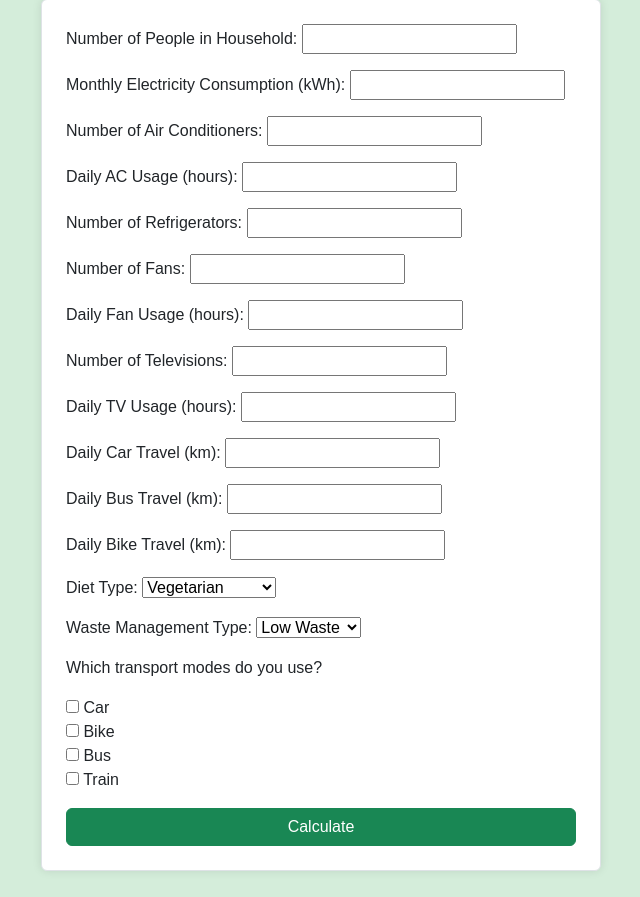
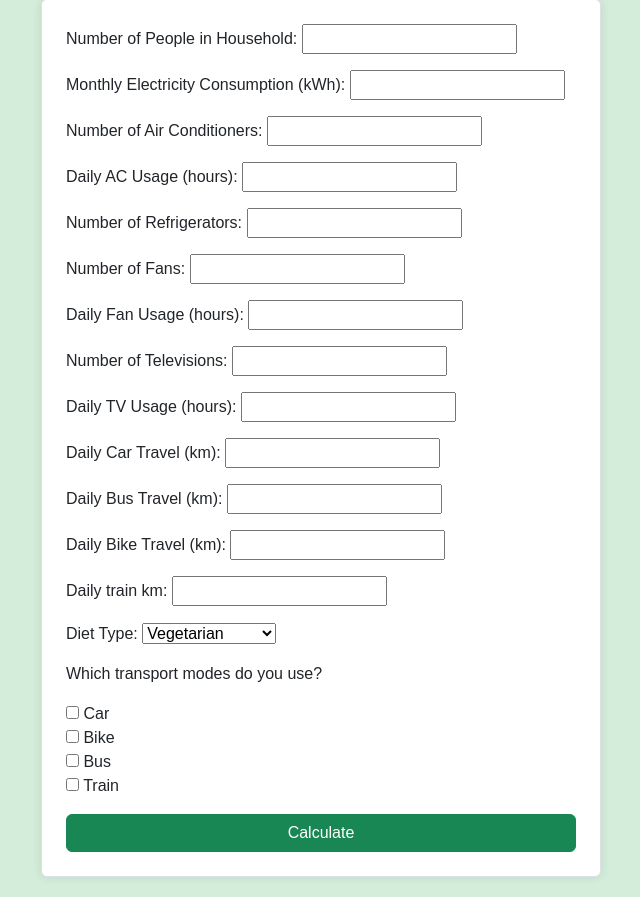
Before and after one commit to Stephen13-05/Ecosense360, a Django app: page /carbon/carbon/ in a window 1280 px wide. Shown: the part 115-1012 px from the top of the page, without its empty margins (319-959 px from the left). Before the commit the page ends 985 px from the top, so only its background shows below. Run offline with Django 5.2, Linux system fonts and the light colour scheme; parts of the project's set-up code (start-up, migrations or seed data) failed here and were passed over.

Commit message:
results displayed successfully

```diff
--- a/ecosense/Carbon/forms.py
+++ b/ecosense/Carbon/forms.py
@@ -13,7 +13,7 @@ class CarbonFootprintForm(forms.ModelForm):
         model = CarbonFootprintRecord
         fields = [
             'num_people', 'monthly_kwh', 'num_ac', 'ac_hours', 'num_fridge', 'num_fans', 'fan_hours', 'num_tv', 'tv_hours',
-            'daily_car_km', 'daily_bus_km', 'daily_bike_km', 'diet_type', 'waste_type'
+            'daily_car_km', 'daily_bus_km', 'daily_bike_km', 'daily_train_km', 'diet_type'
         ]
         labels = {
             'num_people': 'Number of People in Household',
@@ -29,9 +29,7 @@ class CarbonFootprintForm(forms.ModelForm):
             'daily_bus_km': 'Daily Bus Travel (km)',
             'daily_bike_km': 'Daily Bike Travel (km)',
             'diet_type': 'Diet Type',
-            'waste_type': 'Waste Management Type'
         }
         widgets = {
             'diet_type': forms.Select(choices=[('veg', 'Vegetarian'), ('nonveg', 'Non-Vegetarian')]),
-            'waste_type': forms.Select(choices=[('low', 'Low Waste'), ('high', 'High Waste')]),
         }
--- a/ecosense/Carbon/models.py
+++ b/ecosense/Carbon/models.py
@@ -13,8 +13,8 @@ class CarbonFootprintRecord(models.Model):
     daily_car_km = models.IntegerField()
     daily_bus_km = models.IntegerField()
     daily_bike_km = models.IntegerField()
+    daily_train_km = models.FloatField(null=True, blank=True)
     diet_type = models.CharField(max_length=10)
-    waste_type = models.CharField(max_length=10)
     total_footprint = models.FloatField()
 
     created_at = models.DateTimeField(auto_now_add=True)
--- a/ecosense/Carbon/views.py
+++ b/ecosense/Carbon/views.py
@@ -1,4 +1,4 @@
-from django.shortcuts import render
+from django.shortcuts import render, redirect
 from .forms import CarbonFootprintForm
 from .models import CarbonFootprintRecord
 
@@ -15,8 +15,6 @@ DIET_EMISSIONS = {
     'pesc': 170,  # Pescatarian (~2 tons CO₂ per year)
     'nonveg': 250  # Non-Vegetarian (~3 tons CO₂ per year)
 }
-
-WASTE_EMISSIONS = {'recycle': 5, 'normal': 60}  # kg CO₂ per month
 
 # Appliance Power Ratings (Watts)
 APPLIANCE_POWER = {
@@ -51,9 +49,8 @@ def carbon_footprint(request):
                 transport_footprint += form.cleaned_data['daily_train_km'] * 30 * TRAIN_EMISSION_FACTOR
 
             diet_footprint = DIET_EMISSIONS[form.cleaned_data['diet_type']]
-            waste_footprint = WASTE_EMISSIONS[form.cleaned_data['waste_type']]
 
-            total_footprint = electricity_footprint + appliance_footprint + transport_footprint + diet_footprint + waste_footprint
+            total_footprint = electricity_footprint + appliance_footprint + transport_footprint + diet_footprint
 
             # Save data in the database
             CarbonFootprintRecord.objects.create(
@@ -70,7 +67,6 @@ def carbon_footprint(request):
                 daily_bus_km=form.cleaned_data['daily_bus_km'],
                 daily_bike_km=form.cleaned_data['daily_bike_km'],
                 diet_type=form.cleaned_data['diet_type'],
-                waste_type=form.cleaned_data['waste_type'],
                 total_footprint=total_footprint
             )
 
--- a/ecosense/app_name/templates/registration/carbon.html
+++ b/ecosense/app_name/templates/registration/carbon.html
@@ -49,7 +49,7 @@
     <div class="container mt-5">
         <h2 class="text-center">Carbon Footprint Calculator</h2>
 
-        <form method="post" class="p-4 border rounded">
+        <form method="post" action="{% url 'carbon_footprint' %}" class="p-4 border rounded">
             {% csrf_token %}
             {{ form.as_p }}
             <button type="submit" class="btn btn-success w-100">Calculate</button>
```
Also changed, not shown: ecosense/Carbon/migrations/0002_carbonfootprintrecord_daily_train_km.py (added), ecosense/Carbon/migrations/0003_remove_carbonfootprintrecord_waste_type.py (added), ecosense/Carbon/migrations/0004_alter_carbonfootprintrecord_daily_train_km.py (added), ecosense/db.sqlite3.
